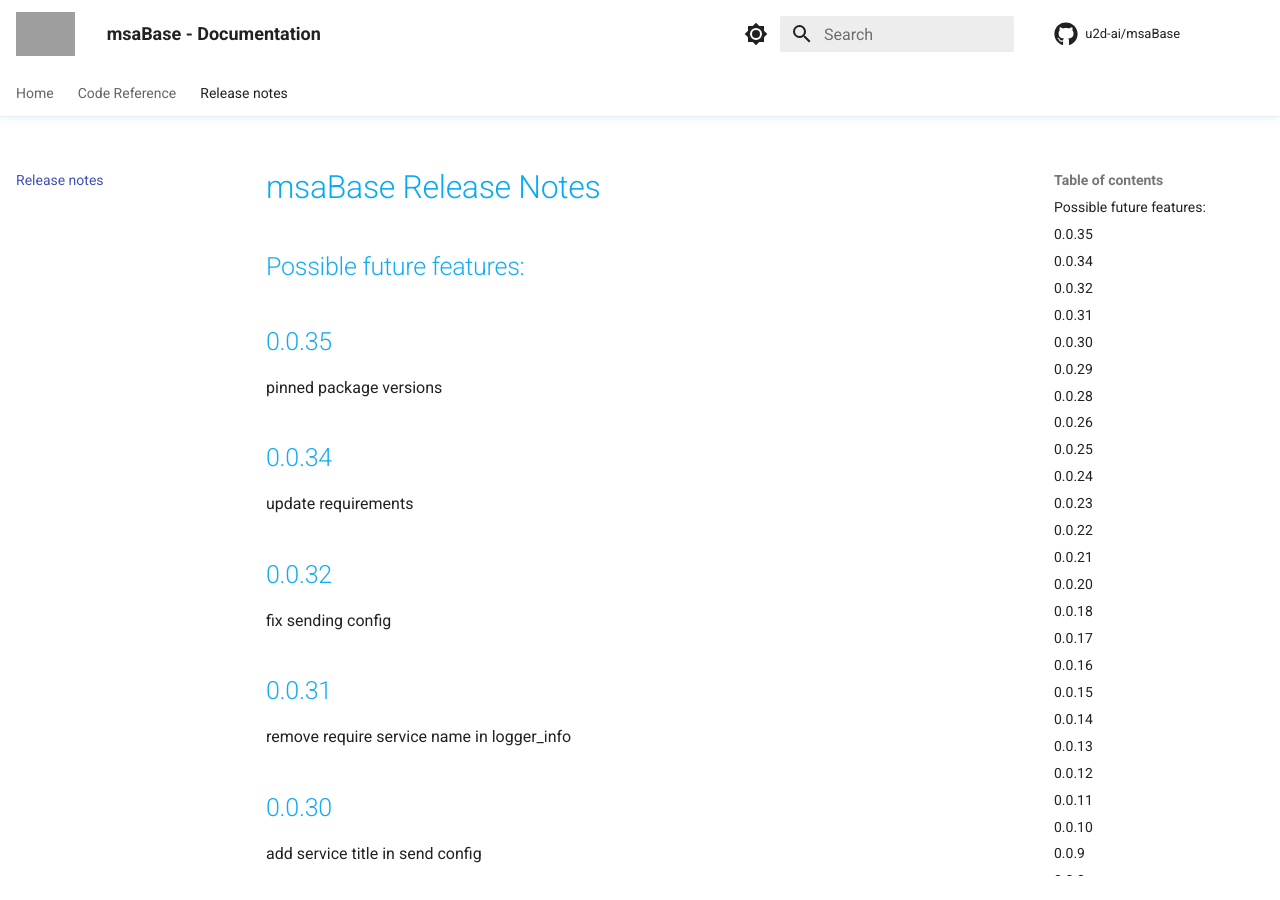
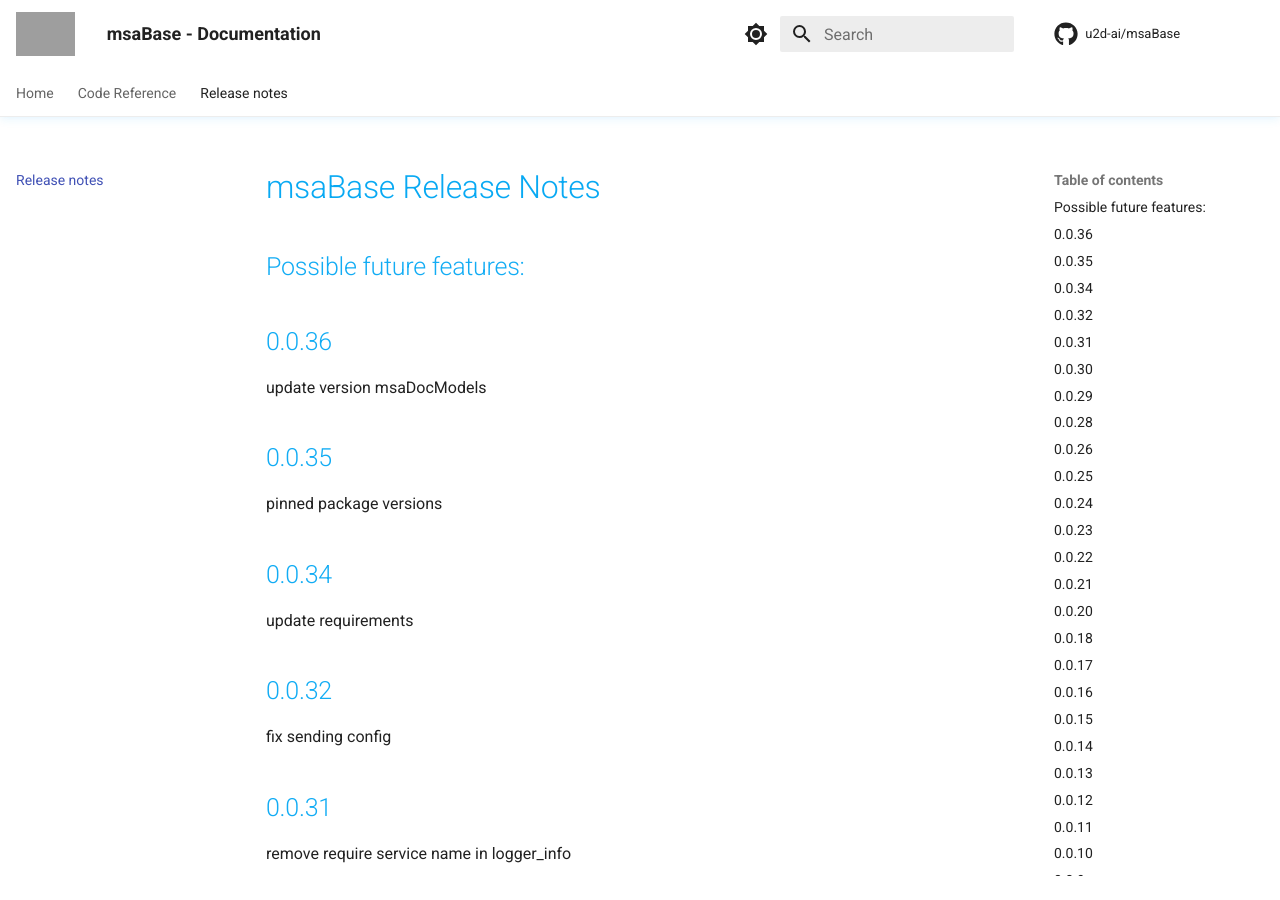
Before and after one commit to u2d-ai/msaBase, an MkDocs documentation site: the page built from docs/release-notes.md, in a window 1280 px wide and 900 px high. Built offline with MkDocs 1.6.1 and Material for MkDocs 9.7.7, drawn with Linux system fonts in a browser that asks for light colours; comment, search, counter and statistics services are not loaded; grey boxes are pictures that could not be loaded.

Commit message:
fix: update version of msaDocModels

```diff
--- a/docs/release-notes.md
+++ b/docs/release-notes.md
@@ -1,5 +1,9 @@
 # msaBase Release Notes
 ## Possible future features:
+
+## 0.0.36
+
+update version msaDocModels
 
 ## 0.0.35
 
--- a/msaBase/__init__.py
+++ b/msaBase/__init__.py
@@ -1,7 +1,7 @@
 import glob
 from os.path import basename, dirname, isfile, join
 
-version = "0.0.35"
+version = "0.0.36"
 __author__ = "Stefan Welcker"
 __copyright__ = "Copyright 2022, U2D.ai"
 __license__ = "MIT"
--- a/requirements.txt
+++ b/requirements.txt
@@ -1,6 +1,6 @@
 # MSA Dependencies
 msaFileSystem==0.0.3 # Agnostic Abstract Filesystem API which allows to use S3, GCS, Azure Datalake, your local FS, Youtube etc Optimized for use with FastAPI/Pydantic.
-msaDocModels==0.0.31 # MSA Document Pydantic Models and Schemas, used to store Parser, NLP, NLU and AI results for processed documents
+msaDocModels==0.0.32 # MSA Document Pydantic Models and Schemas, used to store Parser, NLP, NLU and AI results for processed documents
 
 # FastAPI related Dependencies
 fastapi[all]==0.86.0 # FastAPI framework, high performance, easy to learn, fast to code, ready for production
```
Also changed, not shown: 1 other file.
